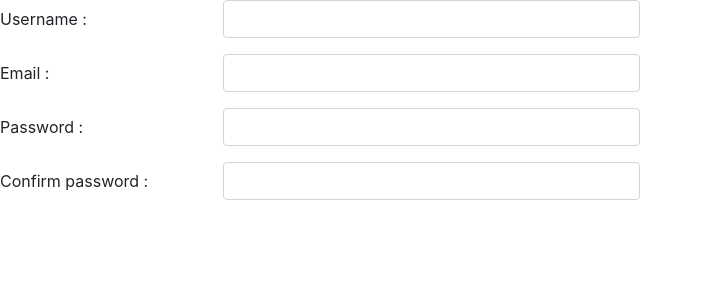
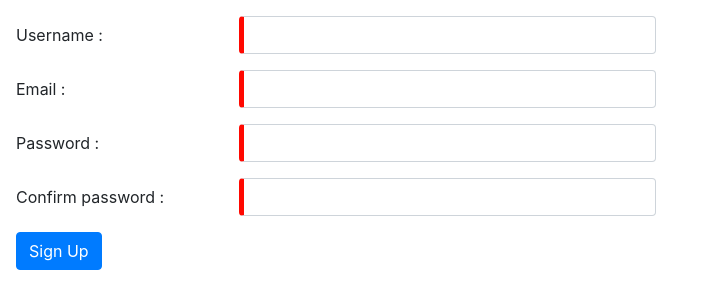
Before and after one commit to VishnuKrishnathu/Forum_website, an Angular app: page /login in a window 1280 px wide. Shown: the top 308 px of the page, without its empty margins (0-718 px from the left). Built offline with nearby package versions, Linux system fonts and the light colour scheme.

Commit message:
cors error fixed

```diff
--- a/src/app/_index.scss
+++ b/src/app/_index.scss
@@ -1 +1,3 @@
 $primary-color : #fcc219;
+$success-validation : hsl(108, 95%, 42%);
+$error-validation :hsl(2, 100%, 50%);
--- a/src/app/pages/login-page/login-page.component.html
+++ b/src/app/pages/login-page/login-page.component.html
@@ -1,26 +1,35 @@
-<form class="w-50">
+<form class="w-50 m-3" [formGroup]="checkoutForm" (ngSubmit)="handleSignUp()">
     <div class="form-group row">
         <label for="username" class="col-sm-4 col-form-label">Username :</label>
         <div class="col-sm-8">
-            <input name="username" class="form-control" type="text">
+            <input
+                formControlName="username"
+                class="form-control"
+                type="text"
+                required
+            >
         </div>
     </div>
     <div class="form-group row">
-        <label class="col-sm-4 col-form-label" for="email-address">Email :</label>
+        <label class="col-sm-4 col-form-label" for="email_address">Email :</label>
         <div class="col-sm-8">
-            <input name="email-address" type="email" class="form-control">
+            <input formControlName="email_address" type="email" class="form-control" required>
         </div>
     </div>
     <div class="form-group row">
         <label class="col-form-label col-sm-4" for="password">Password :</label>
         <div class="col-sm-8">
-            <input name="password" type="password" class="form-control">
+            <input formControlName="password" type="password" class="form-control" required>
         </div>
     </div>
     <div class="form-group row">
-        <label for="confirm-password" class="col-form-label col-sm-4">Confirm password :</label>
+        <label for="confirm_password" class="col-form-label col-sm-4">Confirm password :</label>
         <div class="col-sm-8">
-            <input type="password" name="confirm-password" class="form-control">
+            <input type="password" formControlName="confirm_password" class="form-control" required>
         </div>
     </div>
+    <button type="submit" class="btn btn-primary">Sign Up</button>
 </form>
+<div *ngIf="error !== ''" class="alert alert-danger w-50 m-3">
+    {{error}}
+</div>
--- a/src/app/pages/login-page/login-page.component.scss
+++ b/src/app/pages/login-page/login-page.component.scss
@@ -0,0 +1,9 @@
+@import "../../index";
+
+.ng-valid[required], .ng-valid.required  {
+  border-left: 5px solid $success-validation;
+}
+
+.ng-invalid:not(form)  {
+  border-left: 5px solid $error-validation;
+}
--- a/src/app/pages/login-page/login-page.component.ts
+++ b/src/app/pages/login-page/login-page.component.ts
@@ -1,4 +1,8 @@
+import { ClassMethod } from '@angular/compiler';
 import { Component, OnInit } from '@angular/core';
+import { FormBuilder, FormControl, FormGroup, Validators } from '@angular/forms';
+import { AuthenticationService } from 'src/app/services/authentication.service';
+
 
 @Component({
   selector: 'app-login-page',
@@ -7,9 +11,42 @@ import { Component, OnInit } from '@angular/core';
 })
 export class LoginPageComponent implements OnInit {
 
-  constructor() { }
+  checkoutForm :FormGroup = new FormGroup({});
+  error : string = "";
+  errors : Array<string> = [];
+
+
+  constructor(
+    private formBuilder :FormBuilder,
+    private authenticationService :AuthenticationService
+    ) { }
 
   ngOnInit(): void {
+    this.checkoutForm = new FormGroup({
+      username : new FormControl('', [ Validators.required, Validators.minLength(5) ]),
+      email_address : new FormControl('', [ Validators.required, Validators.email ]),
+      password : new FormControl( '', [Validators.required, Validators.minLength(5)]),
+      confirm_password : new FormControl( '', [Validators.required, Validators.minLength(5)])
+    });
+  }
+
+  handleSignUp(){
+    console.log(this.checkoutForm);
+    this.error = ""
+    // let controls =
+    if(this.checkoutForm.status == "INVALID") {
+      this.error = "Check the input fields and try again";
+    }
+    else {
+      let values = this.checkoutForm.value;
+      if(values.password !== values.confirm_password) this.error = "Password mismatch";
+      else if(values.username.split(" ").length >= 2) this.error = "Username cannot have space"
+      else{
+        this.authenticationService.handleSignUp().subscribe((data :any) => {
+          console.log(data);
+        }, err => {console.log(err)});
+      }
+    }
   }
 
 }
--- /dev/null
+++ b/src/app/services/authentication.service.ts
@@ -0,0 +1,17 @@
+import { Injectable } from '@angular/core';
+import { environment } from '../../environments/environment';
+import { HttpClient } from '@angular/common/http';
+
+@Injectable({
+  providedIn: 'root'
+})
+export class AuthenticationService {
+
+  constructor(private http: HttpClient) { }
+
+  handleSignUp(){
+    return this.http.post<any>(`${environment.API_URL}/login`, {
+      username : 'Vishnu Krishnathu'
+    }, {withCredentials: true});
+  }
+}
--- a/src/environments/environment.ts
+++ b/src/environments/environment.ts
@@ -3,7 +3,8 @@
 // The list of file replacements can be found in `angular.json`.
 
 export const environment = {
-  production: false
+  production: false,
+  API_URL : 'http://localhost:8000'
 };
 
 /*
```
Also changed, not shown: src/app/app.module.ts (+9 -1 lines), 1 other file (tests, documents, lock files or other folders).
